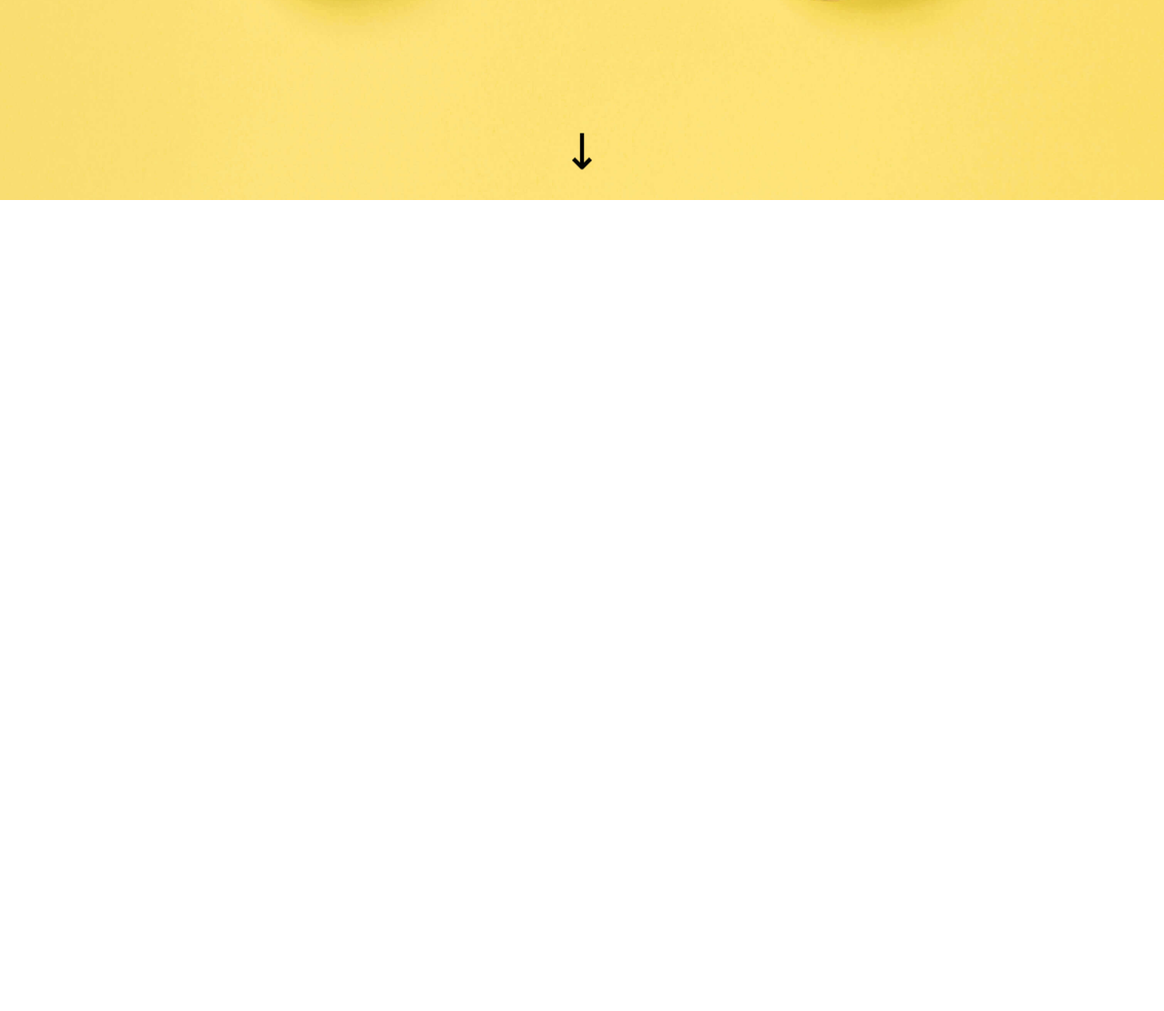
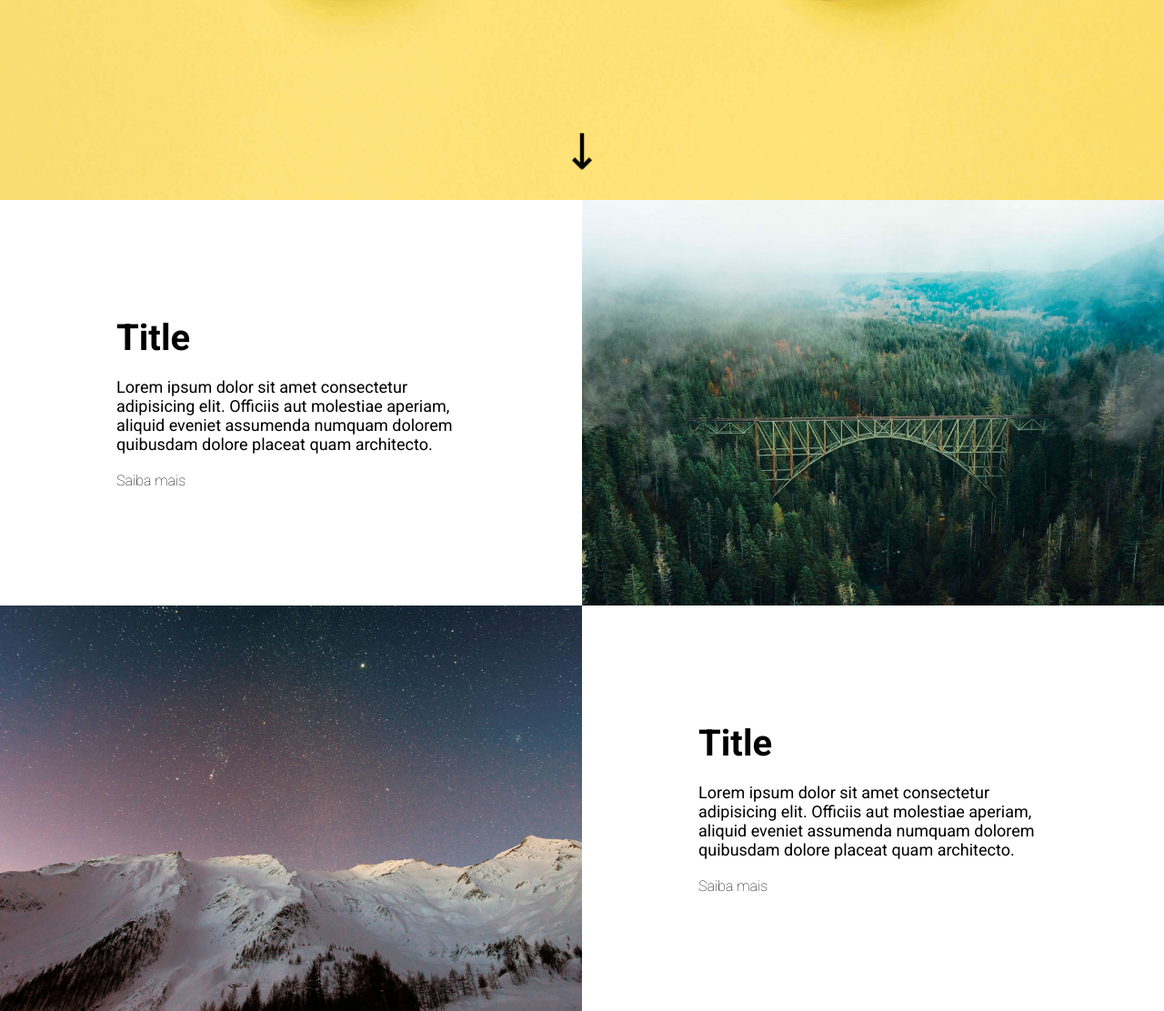
Before and after one commit to raul-rita/lp-agencia, a plain HTML site: page index.html in a window 1280 px wide. Shown: the part 567-1679 px from the top of the page at 91% size. Before the commit the page ends 800 px from the top, so only its background shows below. Drawn offline with Linux system fonts and the light colour scheme.

Commit message:
secao about ok

```diff
--- a/index.html
+++ b/index.html
@@ -48,6 +48,29 @@
     </section>
 
     <section class="about">
+        <div class="item">
+            <h3>Title</h3>
+            <p>
+                Lorem ipsum dolor sit amet consectetur adipisicing elit. Officiis
+                aut molestiae aperiam, aliquid eveniet assumenda numquam dolorem quibusdam dolore
+                placeat quam architecto.
+            </p>
+            <a href="" class="btn-know-more">Saiba mais</a>
+        </div>
+
+        <div class="image right"></div>
+
+        <div class="image left"></div>
+
+        <div class="item">
+            <h3>Title</h3>
+            <p>
+                Lorem ipsum dolor sit amet consectetur adipisicing elit. Officiis
+                aut molestiae aperiam, aliquid eveniet assumenda numquam dolorem quibusdam dolore
+                placeat quam architecto.
+            </p>
+            <a href="" class="btn-know-more">Saiba mais</a>
+        </div>
     </section>
 
     <section class="services">
--- a/src/css/style.css
+++ b/src/css/style.css
@@ -93,6 +93,65 @@ body {
 
 .about {
     grid-area: about;
+    display: grid;
+    grid-template-columns: 1fr 1fr;
+    background-color: #fff;
+    max-width: var(--max-width-size);
+    margin: 0 auto;
+}
+
+.about .item {
+    padding: 20%;
+    display: flex;
+    flex-direction: column;
+    justify-content: center;
+    align-content: center;
+}
+
+.about .item h3 {
+    font-weight: 700;
+    font-size: 4rem;
+}
+
+.about .item p {
+    font-size: 1.8rem;
+    margin: 20px 0;
+    font-weight: 400;
+}
+
+.about .item .btn-know-more {
+    font-size: 1.6rem;
+    align-self: flex-start;
+}
+
+.about .item .btn-know-more:hover {
+    font-weight: 700;
+}
+
+.about .image {
+    height: 100%;
+    width: 100%;
+}
+
+.about .image.right {
+    background: url('../images/bridge.jpg') center center no-repeat;
+    background-size: cover;
+}
+
+.about .image.left {
+    background: url('../images/sky.jpg') center center no-repeat;
+    background-size: cover;
+}
+
+@media (max-width: 425px) {
+    .about .item {
+        text-align: center;
+    }
+
+    .about {
+        grid-template-columns: 1fr;
+        grid-template-rows: repeat(4, 1fr);
+    }
 }
 
 /* services */
```
